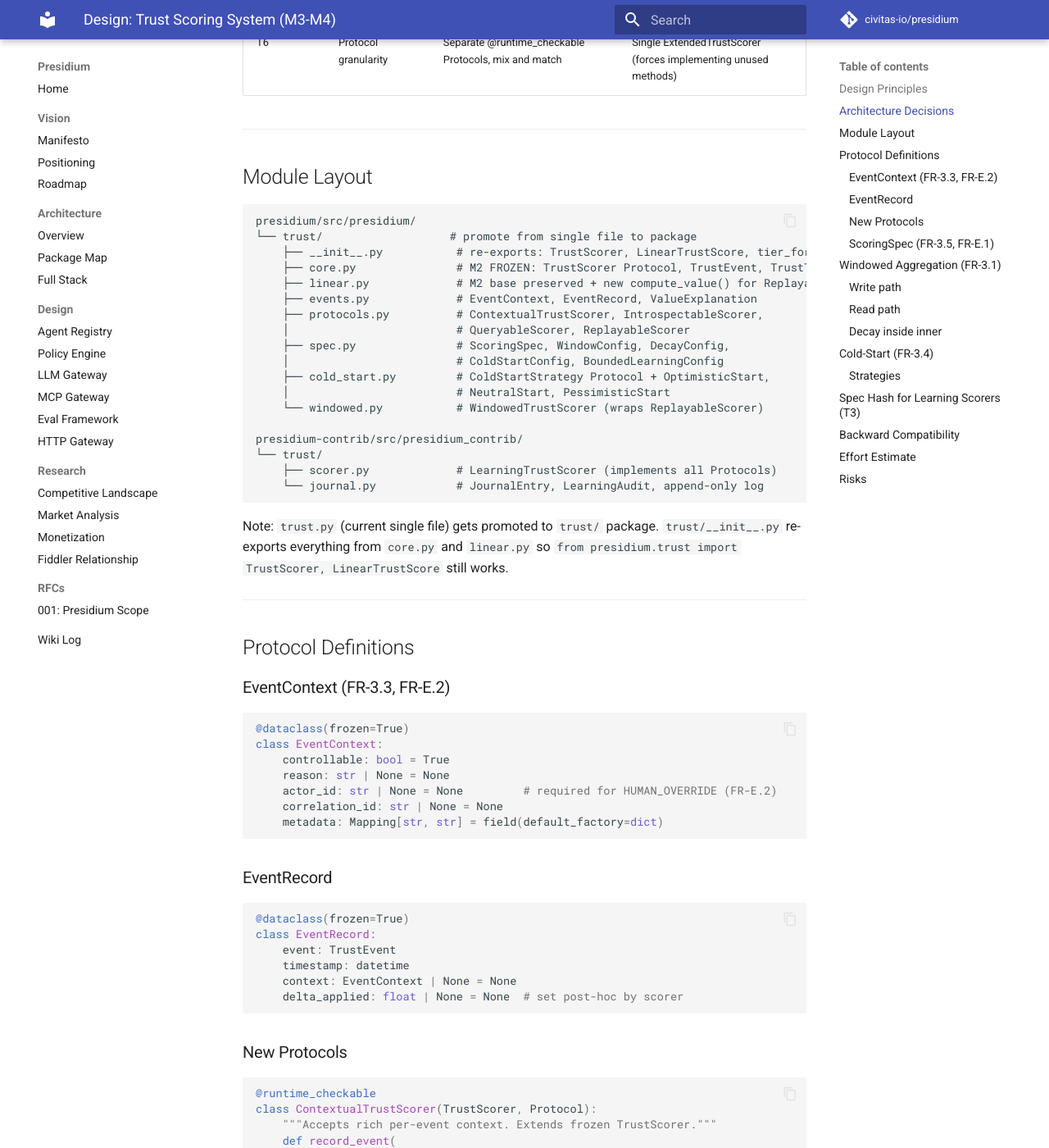
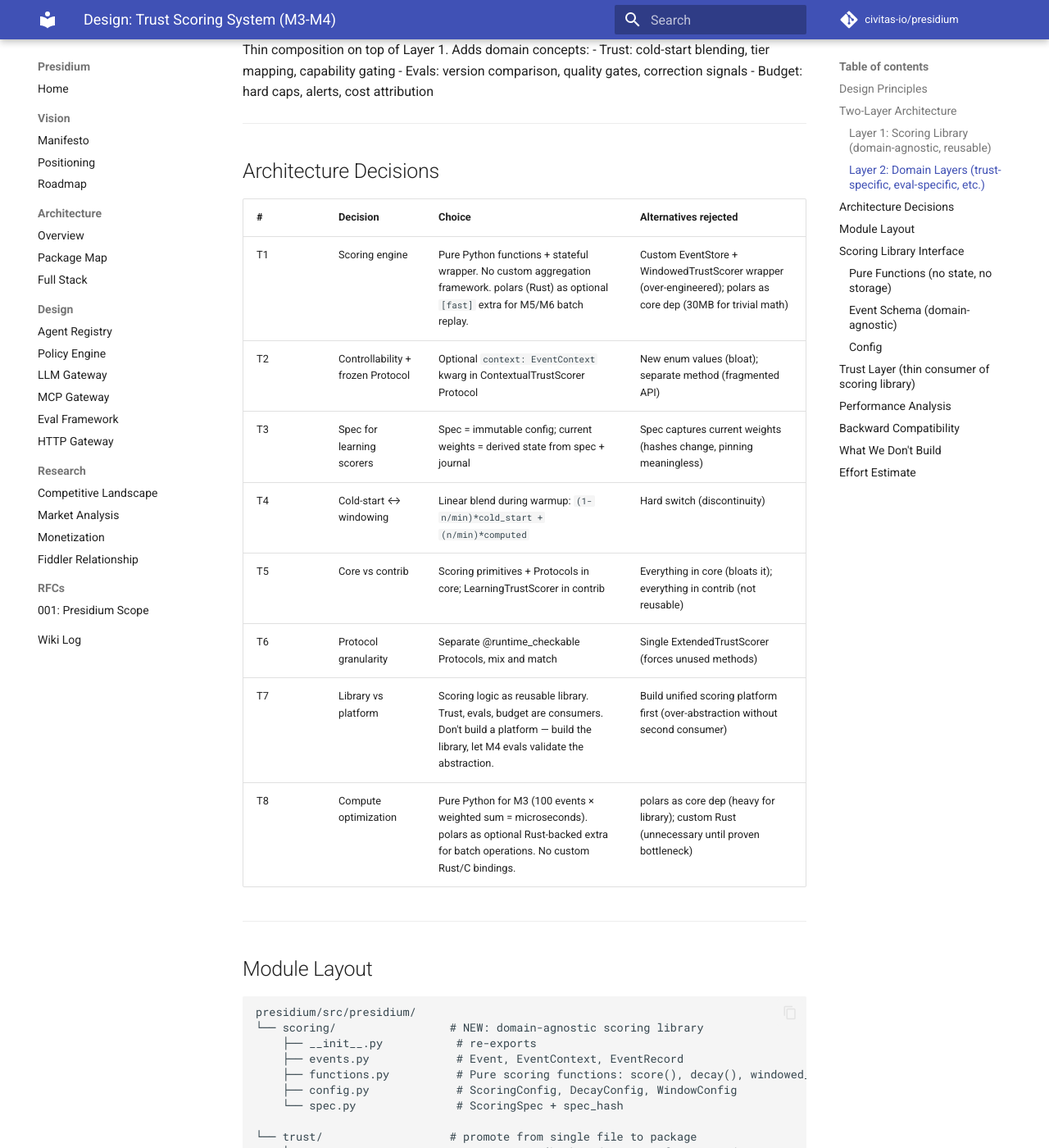
Before and after one commit to civitas-io/presidium, an MkDocs documentation site: the page built from docs/design/trust-scoring-design.md, in a window 1280 px wide and 1400 px high, scrolled down 1258 px. Shown: the whole window at 82% size. Built offline with MkDocs 1.6.1 and Material for MkDocs 9.7.7, drawn with Linux system fonts in a browser that asks for light colours; comment, search, counter and statistics services are not loaded; some of the changed text lies outside the part shown.

Commit message:
docs: revise trust scoring design — scoring as reusable library
Major architectural revision based on review:

1. Split into two layers: domain-agnostic scoring library
   (presidium.scoring) and trust-specific consumer (presidium.trust).
   Evals, budget, compliance will reuse the same scoring primitives.

2. Pure functions over custom engines. score(events, config) -> float
   operates on Iterable[Event]. No custom EventStore, no custom
   windowing framework. Infrastructure (Kafka, Postgres, etc) is
   the caller's concern.

3. Don't reinvent aggregation. Pure Python for M3 library-mode
   (100 events = microseconds). polars (Rust-backed) as optional
   presidium[fast] extra for M5/M6 batch replay at scale.

4. WindowedTrustScorer reduced to ~30 lines: buffer + cold-start
   blend + delegates math to scoring.functions.

Added decisions T7 (library vs platform) and T8 (compute optimization).
Removed over-engineered EventStore protocol and custom ring buffer.

````diff
--- a/docs/design/trust-scoring-design.md
+++ b/docs/design/trust-scoring-design.md
@@ -3,20 +3,52 @@
 > Architecture for Presidium's trust scoring enhancements.
 > Implements FR-3.1 through FR-3.8 and FR-E.1 through FR-E.6.
 >
-> Status: Draft — pending review
+> Status: Draft (revised) — scoring as a reusable library
 > Requirements: [trust-scoring-requirements.md](trust-scoring-requirements.md)
 > Research: [trust-scoring-research.md](../research/trust-scoring-research.md)
-> Last updated: 2026-06-14
+> Last updated: 2026-06-15
 
 ---
 
 ## Design Principles
 
 1. **Frozen Protocol is a feature.** `TrustScorer` (value, tier, last_updated, record_event) never changes. New capabilities = new Protocols.
-2. **Composition over inheritance.** WindowedTrustScorer wraps any ReplayableScorer. No deep hierarchies.
-3. **Spec captures config, journal captures history.** Specs are immutable. Current state is derived from spec + events.
-4. **Clock injection everywhere.** No implicit `datetime.now()`. Determinism depends on it.
-5. **Small, composable Protocols.** Scorers implement only what they need.
+2. **Scoring logic as a reusable library.** Pure functions that compute scores from events. No infrastructure baked in. Trust, evals, budget, and compliance all use the same scoring primitives.
+3. **Don't reinvent aggregation.** The scoring math is 20 lines of Python. Use plain Python for M3 library-mode (window of 100 events = microseconds). Add `presidium[fast]` with polars (Rust-backed) for M5/M6 batch replay at scale.
+4. **Infrastructure is pluggable.** Events can come from memory, SQLite, Postgres, Kafka, Redis Streams — the library operates on `Iterable[Event]` and doesn't care.
+5. **Spec captures config, journal captures history.** Specs are immutable. Current state is derived from spec + events.
+6. **Clock injection everywhere.** No implicit `datetime.now()`. Determinism depends on it.
+7. **Small, composable Protocols.** Scorers implement only what they need.
+
+---
+
+## Two-Layer Architecture
+
+### Layer 1: Scoring Library (domain-agnostic, reusable)
+
+Pure functions and lightweight stateful wrappers. No Presidium-specific concepts.
+
+```
+Event(id, timestamp, tags, values)
+  → filter by tags
+  → window by time or count
+  → score(events, config) → float          PURE FUNCTION
+  → scorer.ingest(event) → scorer.value    STATEFUL WRAPPER
+  → replay(events, config, as_of) → float  DETERMINISTIC REPLAY
+```
+
+Consumers:
+- Trust scoring (weighted decay + tiers)
+- Eval metrics (pass rate + quality gates)
+- Budget tracking (cost sum + caps)
+- Compliance (policy compliance rate)
+
+### Layer 2: Domain Layers (trust-specific, eval-specific, etc.)
+
+Thin composition on top of Layer 1. Adds domain concepts:
+- Trust: cold-start blending, tier mapping, capability gating
+- Evals: version comparison, quality gates, correction signals
+- Budget: hard caps, alerts, cost attribution
 
 ---
 
@@ -24,12 +56,14 @@
 
 | # | Decision | Choice | Alternatives rejected |
 |---|---|---|---|
-| T1 | Windowed aggregation location | Core, as wrapper over ReplayableScorer | Built into LearningTrustScorer only (limits reuse); mixin (complexity) |
-| T2 | Controllability + frozen Protocol | Optional `context: EventContext` kwarg in ContextualTrustScorer Protocol | New enum values (enum bloat); separate method (fragmented API); post-hoc annotation (awkward) |
-| T3 | Spec for learning scorers | Spec = immutable config; current weights = derived state from spec + journal | Spec captures current weights (hashes change constantly, pinning is meaningless) |
-| T4 | Cold-start ↔ windowing | Linear blend during warmup: `(1-n/min)*cold_start + (n/min)*computed` | Hard switch (score discontinuity); no blending (cold-start value ignored after first event) |
-| T5 | Core vs contrib | Protocols + WindowedTrustScorer + ColdStart in core; LearningTrustScorer + Journal in contrib | Everything in core (bloats core); everything in contrib (protocols not reusable) |
-| T6 | Protocol granularity | Separate @runtime_checkable Protocols, mix and match | Single ExtendedTrustScorer (forces implementing unused methods) |
+| T1 | Scoring engine | Pure Python functions + stateful wrapper. No custom aggregation framework. polars (Rust) as optional `[fast]` extra for M5/M6 batch replay. | Custom EventStore + WindowedTrustScorer wrapper (over-engineered); polars as core dep (30MB for trivial math) |
+| T2 | Controllability + frozen Protocol | Optional `context: EventContext` kwarg in ContextualTrustScorer Protocol | New enum values (bloat); separate method (fragmented API) |
+| T3 | Spec for learning scorers | Spec = immutable config; current weights = derived state from spec + journal | Spec captures current weights (hashes change, pinning meaningless) |
+| T4 | Cold-start ↔ windowing | Linear blend during warmup: `(1-n/min)*cold_start + (n/min)*computed` | Hard switch (discontinuity) |
+| T5 | Core vs contrib | Scoring primitives + Protocols in core; LearningTrustScorer in contrib | Everything in core (bloats it); everything in contrib (not reusable) |
+| T6 | Protocol granularity | Separate @runtime_checkable Protocols, mix and match | Single ExtendedTrustScorer (forces unused methods) |
+| T7 | Library vs platform | Scoring logic as reusable library. Trust, evals, budget are consumers. Don't build a platform — build the library, let M4 evals validate the abstraction. | Build unified scoring platform first (over-abstraction without second consumer) |
+| T8 | Compute optimization | Pure Python for M3 (100 events × weighted sum = microseconds). polars as optional Rust-backed extra for batch operations. No custom Rust/C bindings. | polars as core dep (heavy for library); custom Rust (unnecessary until proven bottleneck) |
 
 ---
 
@@ -37,198 +71,172 @@
 
 ```
 presidium/src/presidium/
+└── scoring/                 # NEW: domain-agnostic scoring library
+    ├── __init__.py           # re-exports
+    ├── events.py             # Event, EventContext, EventRecord
+    ├── functions.py          # Pure scoring functions: score(), decay(), windowed_score()
+    ├── config.py             # ScoringConfig, DecayConfig, WindowConfig
+    └── spec.py               # ScoringSpec + spec_hash
+
 └── trust/                   # promote from single file to package
-    ├── __init__.py           # re-exports: TrustScorer, LinearTrustScore, tier_for_value
-    ├── core.py               # M2 FROZEN: TrustScorer Protocol, TrustEvent, TrustTier, tier_for_value
-    ├── linear.py             # M2 base preserved + new compute_value() for ReplayableScorer
-    ├── events.py             # EventContext, EventRecord, ValueExplanation
-    ├── protocols.py          # ContextualTrustScorer, IntrospectableScorer,
-    │                         # QueryableScorer, ReplayableScorer
-    ├── spec.py               # ScoringSpec, WindowConfig, DecayConfig,
-    │                         # ColdStartConfig, BoundedLearningConfig
-    ├── cold_start.py         # ColdStartStrategy Protocol + OptimisticStart,
-    │                         # NeutralStart, PessimisticStart
-    └── windowed.py           # WindowedTrustScorer (wraps ReplayableScorer)
+    ├── __init__.py           # re-exports (backward compat: from presidium.trust import ...)
+    ├── core.py               # M2 FROZEN: TrustScorer Protocol, TrustEvent, TrustTier
+    ├── linear.py             # M2 LinearTrustScore (preserved) + compute_value() for replay
+    ├── protocols.py          # ContextualTrustScorer, IntrospectableScorer, QueryableScorer
+    ├── cold_start.py         # ColdStartStrategy + 3 impls
+    └── windowed.py           # WindowedTrustScorer (thin: buffer + cold-start blend + delegates to scoring.functions)
 
 presidium-contrib/src/presidium_contrib/
 └── trust/
     ├── scorer.py             # LearningTrustScorer (implements all Protocols)
-    └── journal.py            # JournalEntry, LearningAudit, append-only log
+    └── journal.py            # JournalEntry, LearningAudit
 ```
 
-Note: `trust.py` (current single file) gets promoted to `trust/` package. `trust/__init__.py` re-exports everything from `core.py` and `linear.py` so `from presidium.trust import TrustScorer, LinearTrustScore` still works.
+Key insight: `presidium.scoring` is the reusable library. `presidium.trust` is one consumer. `presidium.eval` (M4) will be another consumer. Both import from `presidium.scoring`.
 
 ---
 
-## Protocol Definitions
+## Scoring Library Interface
 
-### EventContext (FR-3.3, FR-E.2)
+### Pure Functions (no state, no storage)
 
 ```python
+# presidium/scoring/functions.py
+
+def score(
+    events: Iterable[Event],
+    config: ScoringConfig,
+    as_of: datetime | None = None,
+) -> float:
+    """Compute a score from events. Pure function — no side effects."""
+
+def windowed_score(
+    events: Iterable[Event],
+    config: ScoringConfig,
+    window: WindowConfig,
+    as_of: datetime | None = None,
+) -> float:
+    """Score only events within the window. Pure function."""
+
+def decay(
+    value: float,
+    elapsed: timedelta,
+    config: DecayConfig,
+) -> float:
+    """Apply decay to a value over elapsed time. Pure function."""
+
+def replay(
+    events: Iterable[Event],
+    config: ScoringConfig,
+    as_of: datetime,
+) -> float:
+    """Deterministic replay — reproduce a score at any point in time."""
+```
+
+### Event Schema (domain-agnostic)
+
+```python
+# presidium/scoring/events.py
+
+@dataclass(frozen=True)
+class Event:
+    id: str
+    timestamp: datetime
+    tags: Mapping[str, str]      # {"agent": "x", "type": "success", "tool": "db"}
+    values: Mapping[str, float]  # {"delta": 0.02, "cost_usd": 0.05}
+
 @dataclass(frozen=True)
 class EventContext:
     controllable: bool = True
     reason: str | None = None
-    actor_id: str | None = None         # required for HUMAN_OVERRIDE (FR-E.2)
-    correlation_id: str | None = None
+    actor_id: str | None = None
     metadata: Mapping[str, str] = field(default_factory=dict)
 ```
 
-### EventRecord
+### Config
 
 ```python
+# presidium/scoring/config.py
+
 @dataclass(frozen=True)
-class EventRecord:
-    event: TrustEvent
-    timestamp: datetime
-    context: EventContext | None = None
-    delta_applied: float | None = None  # set post-hoc by scorer
-```
+class DecayConfig:
+    function: Literal["linear", "exponential"] = "linear"
+    rate: float = 0.01           # linear: per hour; exponential: half-life in hours
 
-### New Protocols
+@dataclass(frozen=True)
+class WindowConfig:
+    max_events: int | None = 100
+    max_age_hours: float | None = 168.0  # 7 days
 
-```python
-@runtime_checkable
-class ContextualTrustScorer(TrustScorer, Protocol):
-    """Accepts rich per-event context. Extends frozen TrustScorer."""
-    def record_event(
-        self, event: TrustEvent, *, context: EventContext | None = None,
-    ) -> None: ...
-
-@runtime_checkable
-class IntrospectableScorer(Protocol):
-    """Exposes immutable config for audit and spec pinning."""
-    @property
-    def spec(self) -> ScoringSpec: ...
-
-@runtime_checkable
-class QueryableScorer(Protocol):
-    """Surfaces reasons behind the current value."""
-    def recent_events(self, limit: int = 10) -> list[EventRecord]: ...
-    def explain_value(self) -> ValueExplanation: ...
-
-@runtime_checkable
-class ReplayableScorer(Protocol):
-    """Pure function: same (events, now) → same value. No side effects.
-    Required by WindowedTrustScorer. This is the determinism contract."""
-    def compute_value(self, events: Sequence[EventRecord], now: datetime) -> float: ...
-```
-
-### ScoringSpec (FR-3.5, FR-E.1)
-
-```python
 @dataclass(frozen=True)
-class ScoringSpec:
-    scorer_fqn: str                                  # fully qualified class name
-    spec_version: int                                # bump on structural changes
-    initial_weights: Mapping[str, float]
+class ScoringConfig:
+    weights: Mapping[str, float]  # {"success": 0.02, "failure": -0.05, ...}
+    initial_value: float = 0.5
+    decay: DecayConfig = field(default_factory=DecayConfig)
     window: WindowConfig | None = None
-    decay: DecayConfig = field(default_factory=DecayConfig)
-    cold_start: ColdStartConfig = field(default_factory=ColdStartConfig)
-    controllability_filter: bool = False
-    bounded_learning: BoundedLearningConfig | None = None
-
-    @cached_property
-    def spec_hash(self) -> str:
-        canonical = json.dumps(
-            asdict(self), sort_keys=True,
-            separators=(",", ":"), default=str,
-        )
-        return hashlib.sha256(canonical.encode("utf-8")).hexdigest()
 ```
 
 ---
 
-## Windowed Aggregation (FR-3.1)
+## Trust Layer (thin consumer of scoring library)
 
-WindowedTrustScorer wraps a ReplayableScorer. It owns event storage (ring buffer) and cold-start blending. The inner scorer owns the math.
+```python
+# presidium/trust/windowed.py
 
-### Write path
+class WindowedTrustScorer:
+    """Stateful trust scorer. Buffer + cold-start + delegates math to scoring.functions."""
 
-```
-caller.record_event(SUCCESS, context=EventContext(controllable=True))
-  │
-  ▼
-WindowedTrustScorer.record_event
-  1. Controllability filter: if spec.controllability_filter and not ctx.controllable → drop
-  2. record = EventRecord(event, clock(), context)
-  3. buffer.append(record)          ← deque caps at max_events
-  4. n_seen_total += 1
+    def __init__(self, config: TrustConfig, cold_start: ColdStartStrategy, *, clock=None):
+        self._events: list[Event] = []
+        self._config = config
+        self._cold_start = cold_start
+        self._clock = clock or (lambda: datetime.now(UTC))
+
+    def record_event(self, event: TrustEvent, *, context: EventContext | None = None) -> None:
+        self._events.append(_to_scoring_event(event, self._clock(), context))
+
+    @property
+    def value(self) -> float:
+        now = self._clock()
+        windowed = [e for e in self._events if _in_window(e, now, self._config.window)]
+        n = len(windowed)
+
+        if n == 0:
+            return self._cold_start.initial_value()
+
+        computed = windowed_score(windowed, self._config.scoring, self._config.window, now)
+
+        if n < self._cold_start.min_events_for_normal:
+            blend = n / self._cold_start.min_events_for_normal
+            return clamp((1 - blend) * self._cold_start.initial_value() + blend * computed)
+
+        return clamp(computed)
+
+    @property
+    def tier(self) -> TrustTier:
+        return tier_for_value(self.value)
 ```
 
-### Read path
+The trust layer is **~30 lines** of code that delegates to `scoring.functions`. It adds:
+- Cold-start blending (trust concept)
+- Tier mapping (trust concept)
+- TrustEvent → Event conversion (trust concept)
 
-```
-caller.value
-  │
-  ▼
-WindowedTrustScorer.value
-  1. now = clock()
-  2. windowed = [r for r in buffer if r.timestamp >= now − max_age]
-  3. n = len(windowed)
-  4. Branch:
-     n == 0         → cold_start.value(n_seen_total)
-     n < min_normal → blend: (1-n/min)*cold_start + (n/min)*computed
-     n >= min_normal → computed
-  5. computed = inner.compute_value(windowed, now)
-  6. clamp [0.0, 1.0]
-```
-
-### Decay inside inner
-
-The inner ReplayableScorer handles decay during compute_value:
-
-```
-for each EventRecord (oldest → newest):
-    value -= decay(event.timestamp − prev_timestamp)
-    value += weights[event.event]
-value -= decay(now − last_event.timestamp)
-return clamp(value)
-```
+Everything else — windowing, decay, scoring math — comes from the reusable library.
 
 ---
 
-## Cold-Start (FR-3.4)
+## Performance Analysis
 
-Three regimes based on `n` (events in window) and `min` (min_events_for_normal):
+| Operation | Events | Python time | Bottleneck? |
+|---|---|---|---|
+| `.value` read (hot path) | 100 (default window) | ~10μs | ❌ |
+| `.value` read | 10K events | ~1ms | ❌ (at budget) |
+| Batch replay 500 agents | 50M events | Minutes | ✅ Use polars |
+| 1000 agents/sec scoring | 100K total events | ~10ms | ❌ |
 
-| Regime | Condition | Formula |
-|---|---|---|
-| Cold | n == 0 | `cold_start.value(n_seen_total)` |
-| Warm-up | 0 < n < min | `(1 - n/min) * cold_start + (n/min) * computed` |
-| Normal | n >= min | `computed` |
-
-Set `min_events_for_normal = 0` to skip warm-up (single event → normal mode).
-
-Uses `n_seen_total` (never decremented) so agents with events that aged out of the window still get credit for having existed.
-
-### Strategies
-
-```python
-class ColdStartStrategy(Protocol):
-    def initial_value(self) -> float: ...
-    @property
-    def min_events_for_normal(self) -> int: ...
-
-class OptimisticStart:    initial=0.7, min_events=0
-class NeutralStart:       initial=0.5, min_events=0    # M2 default
-class PessimisticStart:   initial=0.2, min_events=5
-```
-
----
-
-## Spec Hash for Learning Scorers (T3)
-
-Two hashes:
-
-| Hash | What it captures | When it changes | Use |
-|---|---|---|---|
-| `spec_hash` | Immutable config (initial weights, decay, window, thresholds) | Never (spec is frozen at construction) | FR-E.1 spec pinning, audit |
-| `state_hash` | `hash(spec_hash + journal_hash)` | Every learning invocation | Snapshot identity, cheap equality |
-
-**Audit invariant:** `(spec, full_journal) → reproduces any historical value`.
-
-To pin a scorer (FR-E.1), pin the `spec_hash`. To prove a value at time T (FR-E.5), replay events through a fresh inner built from the spec.
+**M3 decision:** Pure Python. The math is trivial at library-mode scale.
+**M5/M6 decision:** Add `presidium[fast]` extra with polars (Rust-backed) for batch replay and cross-tenant aggregation.
 
 ---
 
@@ -240,9 +248,18 @@ To pin a scorer (FR-E.1), pin the `spec_hash`. To prove a value at time T (FR-E.
 | `LinearTrustScore(initial_value=0.5)` | Same behavior, same defaults |
 | `scorer.value`, `.tier`, `.last_updated`, `.record_event()` | Frozen |
 | `agent.trust.value` / `agent.trust.tier` in CEL | Unchanged |
-| `trust_events` table schema | Additive only (new optional columns) |
+| `trust_events` table schema | Additive only |
 
-Adding `compute_value()` to LinearTrustScore is non-breaking — it's a new method, not a Protocol change.
+---
+
+## What We Don't Build
+
+- **Custom aggregation framework** — Python list comprehensions + basic math are sufficient
+- **Custom EventStore** — events come from whatever the caller uses (list, SQLite, Postgres, Kafka)
+- **Custom windowing engine** — a list filter is fine at 100 events; polars for batch at scale
+- **Unified scoring platform** — build the library, prove it with trust, validate with evals in M4
+- **Rust/C bindings** — polars IS Rust; no need for custom native code
+- **Background workers** — lazy evaluation only
 
 ---
 
@@ -250,22 +267,10 @@ Adding `compute_value()` to LinearTrustScore is non-breaking — it's a new meth
 
 | Component | Effort |
 |---|---|
-| EventContext, EventRecord, ValueExplanation dataclasses | < 1 hour |
-| New Protocols (4 definitions) | < 1 hour |
-| ScoringSpec + sub-configs + spec_hash + canonical JSON tests | 2-4 hours |
-| ColdStartStrategy + 3 impls | < 1 hour |
-| WindowedTrustScorer (buffer, blend, clock, edge cases) | 1-2 days |
-| LinearTrustScore.compute_value() retrofit | 2-4 hours |
-| LearningTrustScorer refactor (all Protocols, bounded learning) | 1-2 days |
-| JournalEntry + LearningAudit | 2-4 hours |
-| Determinism property tests | 1-2 days |
-| **Total** | **~5-8 days** |
-
----
-
-## Risks
-
-1. **Clock injection discipline.** Every component that reads time takes a `clock` parameter. Any implicit `datetime.now()` breaks determinism. Enforce via code review.
-2. **spec_hash stability.** `json.dumps(sort_keys=True, separators=(",",":"))` is reliable, but `default=str` is fuzzy. Pin specific hashes in golden tests across Python 3.12/3.13.
-3. **Cold-start blend can be gamed.** If agent learns it gets 0.7 from OptimisticStart, it might stay near zero events. Mitigated by `n_seen_total` — aged-out events still count.
-4. **Learning weight drift.** 0.05/invocation × daily × 60 days = 3.0 total swing. FR-3.7 rate-limits invocations. Revisit if real-world drift exceeds expectations.
+| `presidium.scoring` package (events, functions, config, spec) | 1-2 days |
+| `presidium.trust` promotion to package + WindowedTrustScorer | 1-2 days |
+| Protocol definitions (Contextual, Introspectable, Queryable) | < 1 day |
+| ColdStartStrategy + 3 impls | < half day |
+| LearningTrustScorer refactor to use scoring library | 1 day |
+| Tests (determinism, windowing, cold-start, replay) | 1-2 days |
+| **Total** | **~5-7 days** |
````
